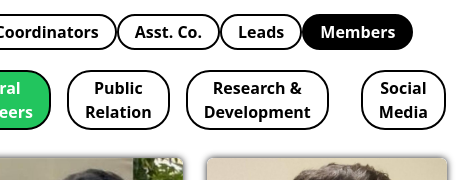
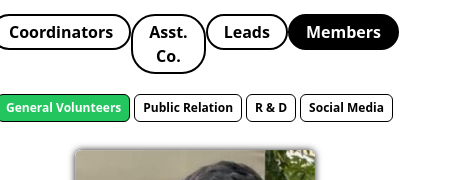
Before and after one commit to Soumyadipmaity1/kiit-aews, a React (Create React App) app: page /members in a window 390 px wide. Both pictures are taken after a click on the button "Members". Shown: the part 356-536 px from the top of the page, 462 px wide, since content can reach past the window. Built offline with nearby package versions, Linux system fonts and the light colour scheme; some icons are missing.

Commit message:
refactor: Update MemberCards component for responsive design

```diff
--- a/src/Components/MembersComponent/Membercards/MemberCards.js
+++ b/src/Components/MembersComponent/Membercards/MemberCards.js
@@ -14,9 +14,9 @@
     return (
         <div className=" ">
             <nav className="flex justify-center  sm:pb-10 pb-4 font-bold  ">
-            <div className="mr-4 font-bold">
+            <div className="lg:mr-4 sm:mr-1 mr-0.5 font-semibold lg:font-bold">
                     <button
-                        className={`btn btn-danger p-1 sm:px-5 px-4  team-switch-border  sm:text-xl  font-bold border-2 border-black rounded-3xl ${activeTab === 1
+                        className={` p-1 sm:px-5 px-2 text-[12px]    sm:text-xl  font-bold sm:border-2 border-[1px]  border-black rounded-md ${activeTab === 1
                             ? "text-white   bg-green-500 font-bold"
                             : "text-black bg-white font-bold"
                             } `}
@@ -24,9 +24,9 @@
                     >General Volunteers
                     </button>
                 </div>{" "}
-                <div className="mr-4 font-bold">
+                <div className="lg:mr-4 sm:mr-1 mx-0.5 font-semibold lg:font-bold">
                     <button
-                        className={`btn btn-danger p-1 sm:px-5 px-4  team-switch-border  sm:text-xl  font-bold border-2 border-black rounded-3xl ${activeTab === 2
+                        className={` p-1 sm:px-5 px-2 text-[12px]    sm:text-xl  font-bold sm:border-2 border-[1px]  border-black rounded-md ${activeTab === 2
                             ? "text-white bg-green-500 font-bold"
                             : "text-black bg-white font-bold"
                             } `}
@@ -34,19 +34,19 @@
                     >Public Relation
                     </button>
                 </div>{" "}
-                <div className="mr-4 font-bold">
+                <div className="lg:mr-4 sm:mr-1 mx-0.5 font-semibold lg:font-bold">
                     <button
-                        className={`btn btn-danger p-1 sm:px-5 px-4  team-switch-border  sm:text-xl  font-bold border-2 border-black rounded-3xl ${activeTab === 3
+                        className={` p-1 sm:px-5 px-2 text-[12px]    sm:text-xl  font-bold sm:border-2 border-[1px]  border-black rounded-md ${activeTab === 3
                             ? "text-white bg-green-500 font-bold"
                             : "text-black bg-white font-bold"
                             } `}
                         onClick={() => handleTabClick(3)}
-                    >Research & Development
+                    >R & D
                     </button>
                 </div>{" "}
-                <div className="mx-4">
+                <div className="lg:mx-4  ml-0.5">
                     <button
-                        className={`btn btn-danger p-1 sm:px-5 px-4  team-switch-border sm:text-xl  font-bold  border-2 border-black rounded-3xl ${activeTab === 4
+                        className={` p-1 lg:p-1 sm:px-5 px-2 text-[12px]   sm:text-xl  font-bold  sm:border-2 border-[1px]  border-black rounded-md ${activeTab === 4
                             ? "text-white bg-green-500 font-bold"
                             : "text-black bg-white font-bold"
                             } `}
```
